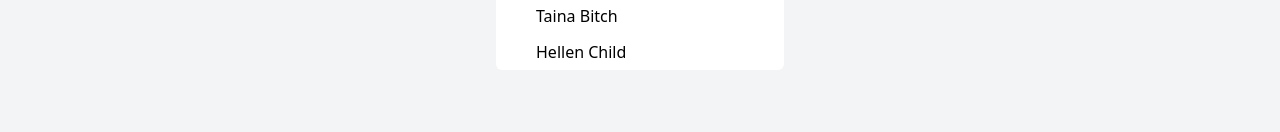
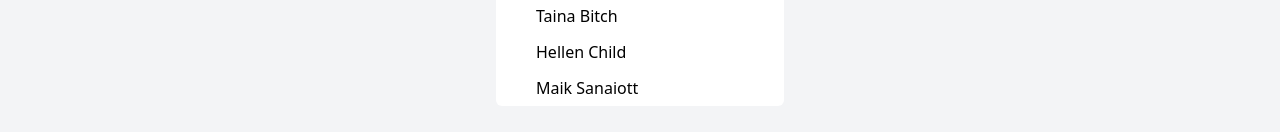
Before and after one commit to giliolizera/Training, a Vue app: page /select in a window 1280 px wide. Shown: the part 314-446 px from the top of the page. Built offline with nearby package versions, Linux system fonts and the light colour scheme; what maska would draw is missing.

Commit message:
feat: database changes

```diff
--- a/src/components/Select.vue
+++ b/src/components/Select.vue
@@ -52,6 +52,7 @@ export default {
       { name: 'Tom Riddle' },
       { name: 'Taina Bitch' },
       { name: 'Hellen Child' },
+      { name: 'Maik Sanaiott'}
     ],
     active: -1,
     selected: 'Guilherme Gilioli',
```
